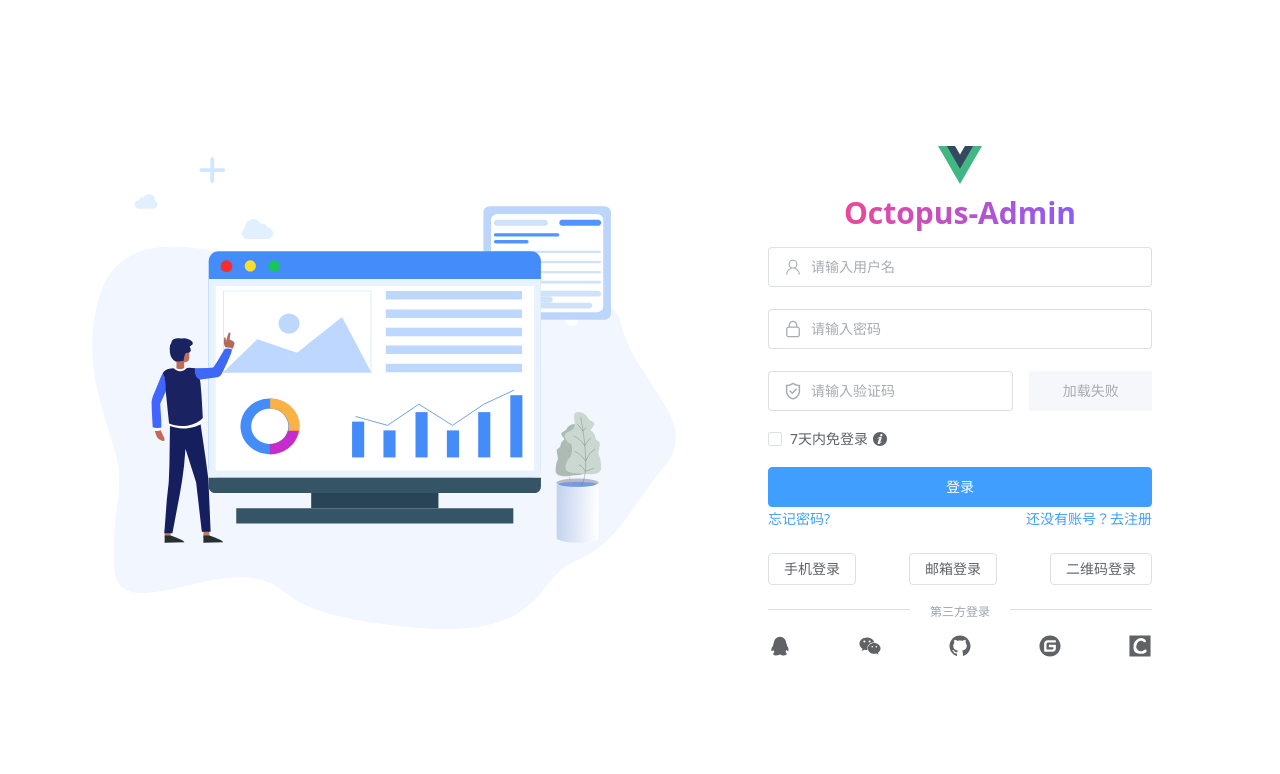
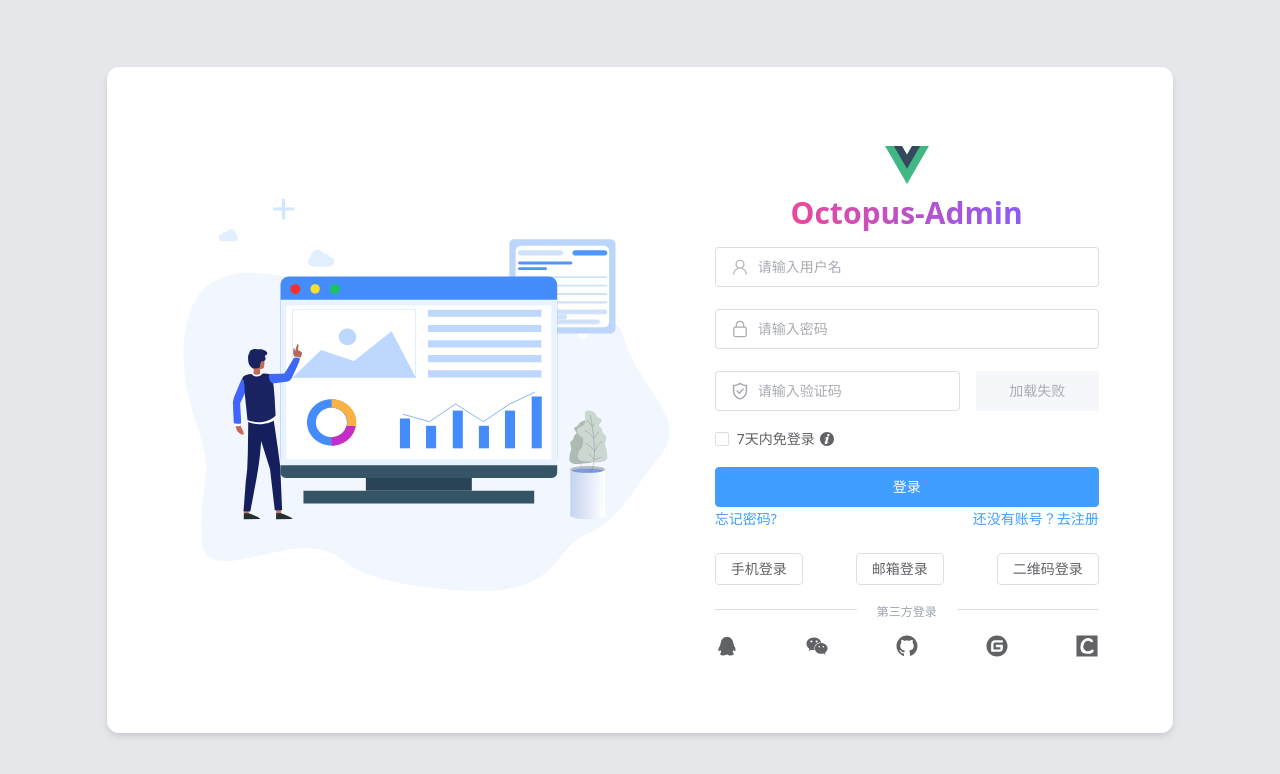
Before and after one commit to ShiJieCloud/Octopus-Admin-Vue, a Vue app: page / in a window 1280 px wide. Shown: the top 774 px of the page. Built offline with nearby package versions, Linux system fonts and the light colour scheme; the HTML template or start-up script is replaced by a standard one.

Commit message:
补充登录动画

```diff
--- a/src/views/Login/index.vue
+++ b/src/views/Login/index.vue
@@ -24,7 +24,10 @@
 </script>
 
 <template>
-  <div class="w-full h-full flex justify-center items-center">
+  <div class="w-full h-full xl:bg-gray-200 flex justify-center items-center">
+    <div class="w-full xl:w-5/6 h-full xl:h-5/6 xl:rounded-xl xl:drop-shadow-md bg-white flex
+       justify-center items-center transition-all duration-500 ease-in-out"
+    >
       <div class="lg:w-1/2 h-full bg-contain bg-center bg-[url('@/assets/images/login.svg')] bg-no-repeat" />
       <div class="w-full lg:w-2/5 h-full flex flex-col items-center justify-center">
         <!--   LOGO   -->
@@ -45,6 +48,7 @@
         </div>
       </div>
     </div>
+  </div>
 </template>
 
 <style scoped>
@@ -61,17 +65,23 @@
 }
 
 /* 过渡类 */
-.fade-enter-active, .fade-leave-active {
-  transition: opacity 0.3s ease, transform 0.3s ease;
+.fade-enter-active,
+.fade-leave-active {
+  transition:
+    opacity 0.3s ease,
+    transform 0.3s ease;
 }
 
-.fade-enter, .fade-leave-to {
+.fade-enter,
+.fade-leave-to {
   opacity: 0;
   transform: translateY(20px);
 }
 
 .fade-leave-active {
-  transition: opacity 0s ease, transform 0s ease;
+  transition:
+    opacity 0s ease,
+    transform 0s ease;
 }
 
 /* 自定义动画效果 */
```
Lines whose indentation alone changed are shown as unchanged.
